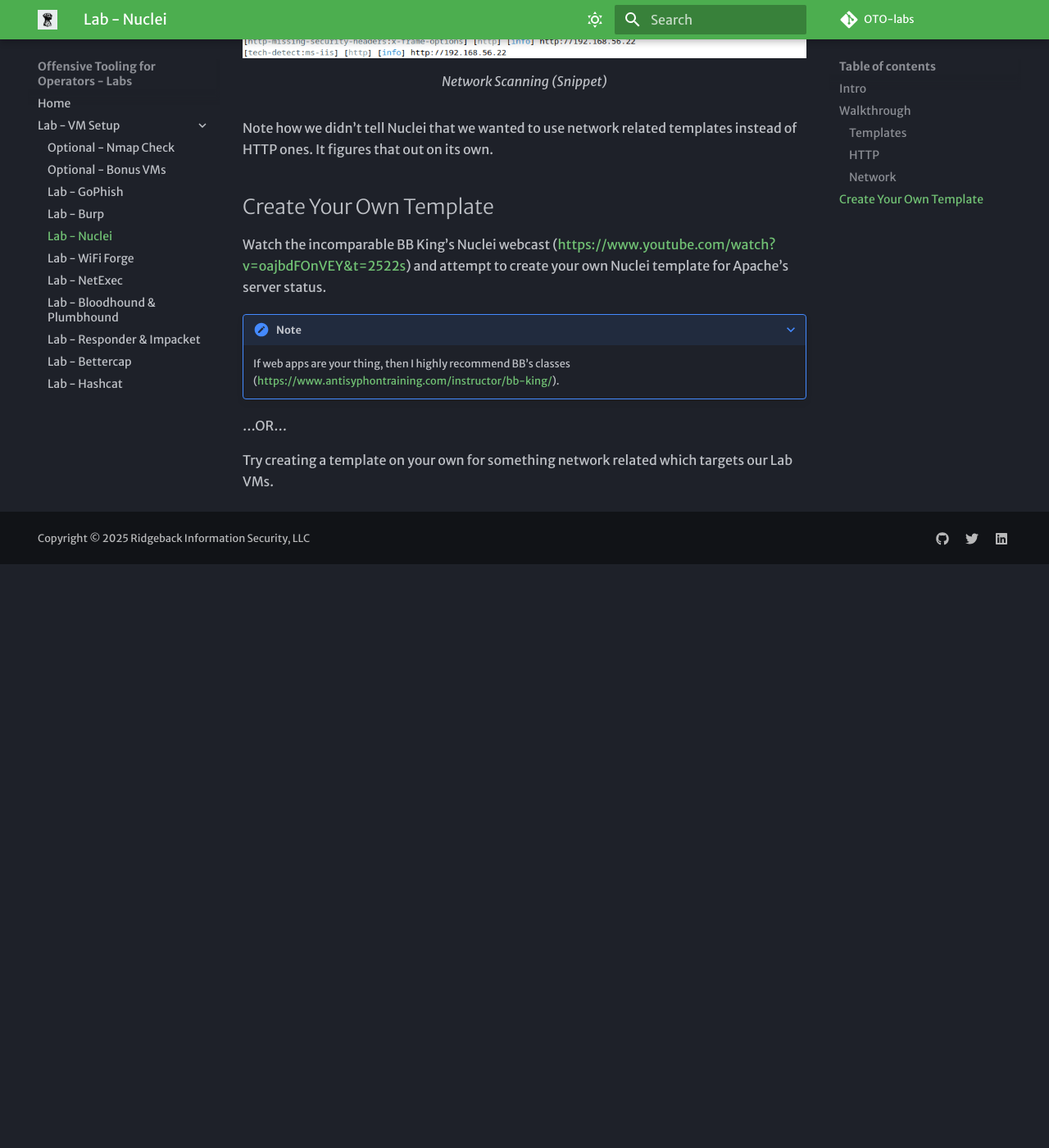
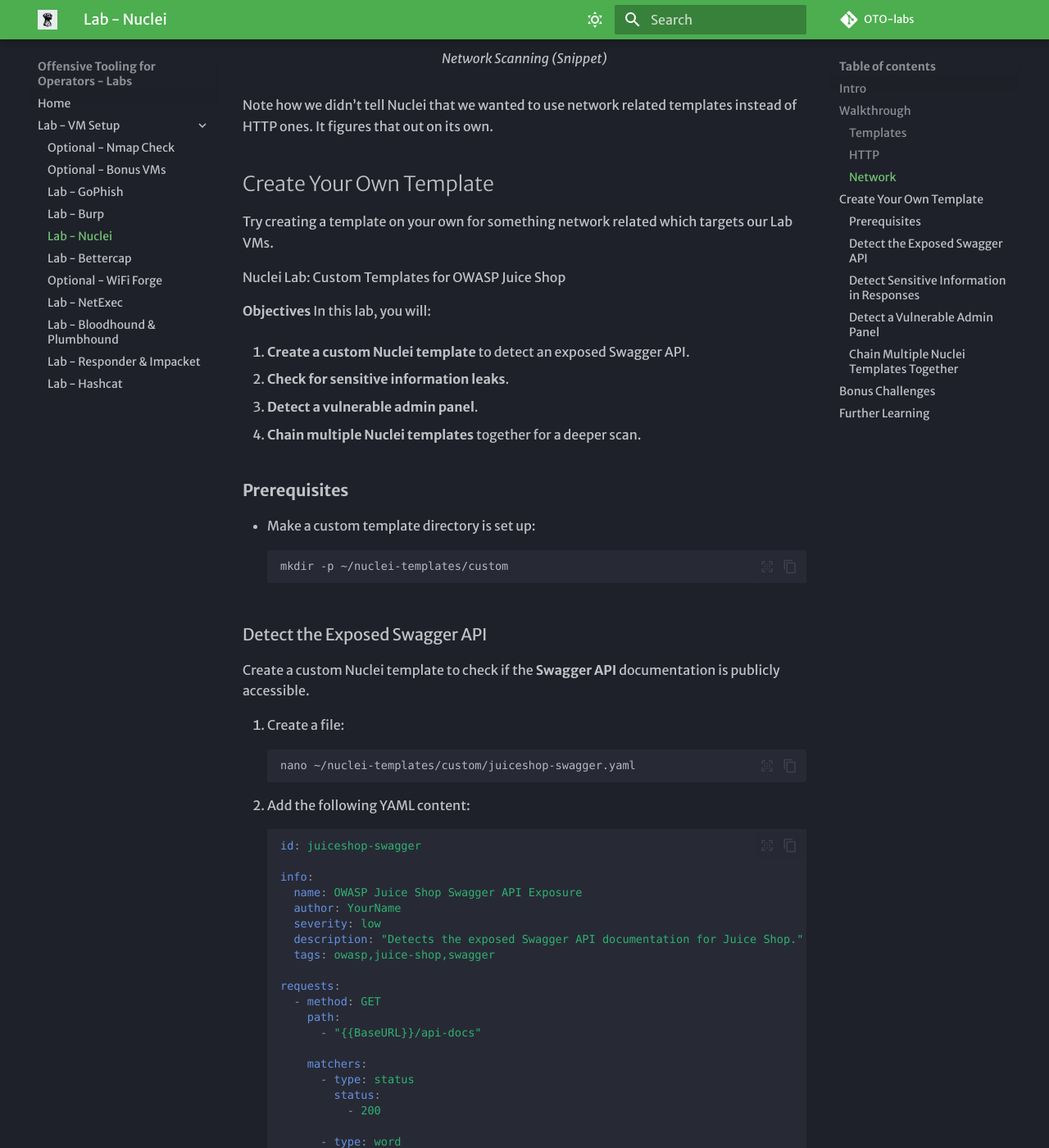
Before and after one commit to ridgebackinfosec/OTO-labs, an MkDocs documentation site: the page built from docs/labs/nuclei/index.md, in a window 1280 px wide and 1400 px high, scrolled down 7400 px. Shown: the whole window at 82% size. Built offline with MkDocs 1.6.1 and Material for MkDocs 9.7.7, drawn with Linux system fonts in a browser that asks for light colours; some web fonts are replaced; comment, search, counter and statistics services are not loaded; before the commit the page ends 8088 px from its top, so only the background shows below that; some of the changed text lies outside the part shown.

Commit message:
nuclei lab update

````diff
--- a/docs/labs/nuclei/index.md
+++ b/docs/labs/nuclei/index.md
@@ -37,13 +37,14 @@
     ll ~/nuclei-templates
     ```
 
-First, let’s look at an example template since template are what makes Nuclei awesome. Go to [https://github.com/cstraynor/nuclei-templates/blob/main/http/vulnerabilities/apache/apache-solr-log4j-rce.yaml](https://github.com/cstraynor/nuclei-templates/blob/main/http/vulnerabilities/apache/apache-solr-log4j-rce.yaml) in a browser and you should see the template to detect the Log4J remote code execution vulnerability.
+First, let’s look at an example template since template are what makes Nuclei awesome. Go to [apache-solr-log4j-rce.yaml](https://github.com/ridgebackinfosec/nuclei-templates/blob/main/http/vulnerabilities/apache/apache-solr-log4j-rce.yaml) in a browser and you should see the template to detect the Log4J remote code execution vulnerability.
 
-This vulnerability gained some notoriety in for being particularly wide spread and critical. It was so severe that the Cybersecurity & Infrastructure Security Agency (CISA) issued guidance on it ([https://www.cisa.gov/news-events/news/apache-log4j-vulnerability-guidance](https://www.cisa.gov/news-events/news/apache-log4j-vulnerability-guidance)).
+This vulnerability gained some notoriety in for being particularly wide spread and critical. It was so severe that the Cybersecurity & Infrastructure Security Agency (CISA) issued guidance on it ([CISA Alert](https://www.cisa.gov/news-events/news/apache-log4j-vulnerability-guidance)).
 
 ![Template Snippet](images\image%201.png)
-
+///caption
 Template Snippet
+///
 
 As we can see from the image above, the template provides helpful references and links along with a description of the issue and CVSS scoring.
 
@@ -83,7 +85,7 @@
 Lets try one more target. This time it’ll be Portswigger’s `ginandjuice.shop` website, which is “a deliberately vulnerable web application designed for testing web vulnerability scanners”.
 
 ```bash
-nuclei -target [https://ginandjuice.shop](https://ginandjuice.shop/)
+nuclei -target https://ginandjuice.shop/
 ```
 
 This will produce more broad results as it is a proper deployed web application on the open internet.
@@ -128,11 +130,156 @@
 
 ## Create Your Own Template
 
-Watch the incomparable BB King’s Nuclei webcast ([https://www.youtube.com/watch?v=oajbdFOnVEY&t=2522s](https://www.youtube.com/watch?v=oajbdFOnVEY&t=2522s)) and attempt to create your own Nuclei template for Apache’s server status.
+Try creating a template on your own for something network related which targets our Lab VMs.
 
-???+ note
-    If web apps are your thing, then I highly recommend BB’s classes ([https://www.antisyphontraining.com/instructor/bb-king/](https://www.antisyphontraining.com/instructor/bb-king/)).
+Nuclei Lab: Custom Templates for OWASP Juice Shop
 
-…OR…
+**Objectives**
+In this lab, you will:
 
-Try creating a template on your own for something network related which targets our Lab VMs.
+1. **Create a custom Nuclei template** to detect an exposed Swagger API.
+
+2. **Check for sensitive information leaks**.
+
+3. **Detect a vulnerable admin panel**.
+
+4. **Chain multiple Nuclei templates** together for a deeper scan.
+
+### **Prerequisites**
+- Make a custom template directory is set up:
+  ```sh
+  mkdir -p ~/nuclei-templates/custom
+  ```
+
+### Detect the Exposed Swagger API
+Create a custom Nuclei template to check if the **Swagger API** documentation is publicly accessible.
+
+1. Create a file:
+   ```sh
+   nano ~/nuclei-templates/custom/juiceshop-swagger.yaml
+   ```
+2. Add the following YAML content:
+   ```yaml
+   id: juiceshop-swagger
+
+   info:
+     name: OWASP Juice Shop Swagger API Exposure
+     author: YourName
+     severity: low
+     description: "Detects the exposed Swagger API documentation for Juice Shop."
+     tags: owasp,juice-shop,swagger
+
+   requests:
+     - method: GET
+       path:
+         - "{{BaseURL}}/api-docs"
+
+       matchers:
+         - type: status
+           status:
+             - 200
+
+         - type: word
+           words:
+             - "swagger"
+             - "openapi"
+           condition: or
+   ```
+3. Run the template:
+   ```sh
+   nuclei -t ~/nuclei-templates/custom/juiceshop-swagger.yaml -u http://localhost:3000
+   ```
+
+### Detect Sensitive Information in Responses
+Now, let’s create a Nuclei template to check if sensitive information, such as admin emails or API keys, is leaked.
+
+1. Create a new file:
+   ```sh
+   nano ~/nuclei-templates/custom/juiceshop-sensitive-info.yaml
+   ```
+2. Add the following YAML content:
+   ```yaml
+   id: juiceshop-sensitive-info
+
+   info:
+     name: Juice Shop Sensitive Information Exposure
+     author: YourName
+     severity: medium
+     description: "Detects exposed API keys or admin emails in Juice Shop responses."
+     tags: owasp,juice-shop,sensitive
+
+   requests:
+     - method: GET
+       path:
+         - "{{BaseURL}}/rest/user/whoami"
+
+       matchers:
+         - type: word
+           words:
+             - "@"
+             - "apikey"
+           condition: or
+   ```
+3. Run the template:
+   ```sh
+   nuclei -t ~/nuclei-templates/custom/juiceshop-sensitive-info.yaml -u http://localhost:3000
+   ```
+
+### Detect a Vulnerable Admin Panel
+Many vulnerable web apps have an accessible admin panel. Let’s check if Juice Shop has one.
+
+1. Create a new file:
+   ```sh
+   nano ~/nuclei-templates/custom/juiceshop-admin-panel.yaml
+   ```
+2. Add the following YAML content:
+   ```yaml
+   id: juiceshop-admin-panel
+
+   info:
+     name: Juice Shop Admin Panel Exposure
+     author: YourName
+     severity: high
+     description: "Detects publicly accessible admin panel in Juice Shop."
+     tags: owasp,juice-shop,admin
+
+   requests:
+     - method: GET
+       path:
+         - "{{BaseURL}}/#/admin"
+
+       matchers:
+         - type: status
+           status:
+             - 200
+
+         - type: word
+           words:
+             - "Administration"
+             - "Admin"
+           condition: or
+   ```
+3. Run the template:
+   ```sh
+   nuclei -t ~/nuclei-templates/custom/juiceshop-admin-panel.yaml -u http://localhost:3000
+   ```
+
+### Chain Multiple Nuclei Templates Together
+Instead of running templates one by one, let’s scan Juice Shop using **multiple templates** in a single execution.
+
+1. Run all custom templates at once:
+   ```sh
+   nuclei -t ~/nuclei-templates/custom/ -u http://localhost:3000
+   ```
+2. The output should show multiple detections if vulnerabilities are present.
+
+## Bonus Challenges
+- Modify the **sensitive information** template to check for **JWT tokens**.
+- Create a template to detect **insecure HTTP headers**.
+- Automate the scan by running it as a scheduled **cron job**.
+
+## Further Learning
+Watch the incomparable BB King’s [Nuclei webcast](https://www.youtube.com/watch?v=oajbdFOnVEY&t=2522s) and attempt to create your own Nuclei template for Apache’s server status.
+
+!!! note
+    If web apps are your thing, then I highly recommend [BB’s classes](https://www.antisyphontraining.com/instructor/bb-king/).
--- a/mkdocs.yml
+++ b/mkdocs.yml
@@ -31,11 +31,11 @@
     - 'Lab - GoPhish': 'labs/gophish/index.md'
     - 'Lab - Burp': 'labs/burp/index.md'
     - 'Lab - Nuclei': 'labs/nuclei/index.md'
-    - 'Lab - WiFi Forge': 'labs/wifi-forge/index.md'
+    - 'Lab - Bettercap': 'labs/bettercap/index.md'
+    - 'Optional - WiFi Forge': 'labs/wifi-forge/index.md'
     - 'Lab - NetExec': 'labs/netexec/index.md'
     - 'Lab - Bloodhound & Plumbhound': 'labs/bloodhound-plumhound/index.md'
     - 'Lab - Responder & Impacket': 'labs/responder-impacket/index.md'
-    - 'Lab - Bettercap': 'labs/bettercap/index.md'
     - 'Lab - Hashcat': 'labs/hashcat/index.md'
 
 theme:
````
Also changed, not shown: other parts of docs/labs/nuclei/index.md (+2 -1 lines).
